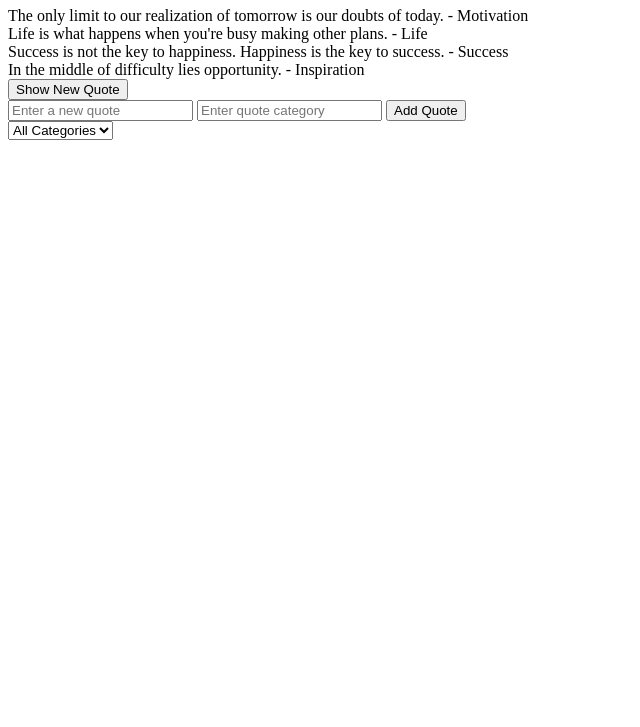
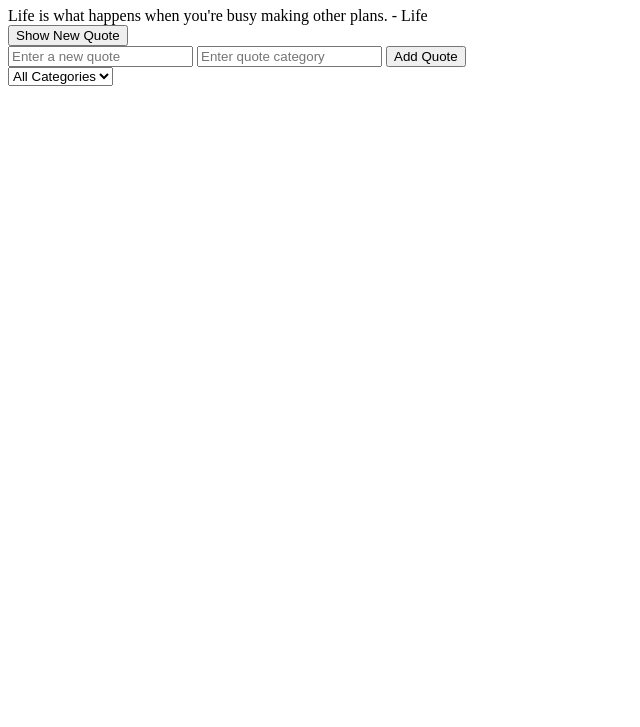
Before and after one commit to Wwollf/alx_fe_javascript, a plain HTML site: page dom-manipulation/index.html in a window 1280 px wide. Shown: the part 73-800 px from the top of the page, without its empty margins (0-640 px from the left). Drawn offline with Linux system fonts and the light colour scheme; no server answers.

Commit message:
new stuff

```diff
--- a/dom-manipulation/script.js
+++ b/dom-manipulation/script.js
@@ -168,12 +168,27 @@ function filterQuotes() {
     localStorage.setItem('lastSelectedCategory', selectedCategory);
 }
 
+// Function to show a random quote
+function showRandomQuote() {
+    if (quotes.length === 0) {
+        document.getElementById('quoteDisplay').innerText = "No quotes available.";
+        return;
+    }
+    const randomIndex = Math.floor(Math.random() * quotes.length);
+    const randomQuote = quotes[randomIndex];
+    document.getElementById('quoteDisplay').innerText = `${randomQuote.text} - ${randomQuote.category}`;
+}
+
 // Load the initial random quote and categories when the page is loaded
 window.onload = function() {
     populateCategories(); // Populate categories on load
     filterQuotes(); // Filter quotes to display based on the last selected category
     syncQuotes(); // Initial sync with server
+    showRandomQuote(); // Display a random quote on load
 };
 
 // Synchronize local quotes with the server every 10 seconds
 setInterval(syncQuotes, 10000); // Adjust interval as needed (10 seconds)
+
+// Event listener for the "Show New Quote" button
+document.getElementById('newQuote').addEventListener('click', showRandomQuote);
```
Also changed, not shown: dom-manipulation/index.html (line endings or trailing spaces).
